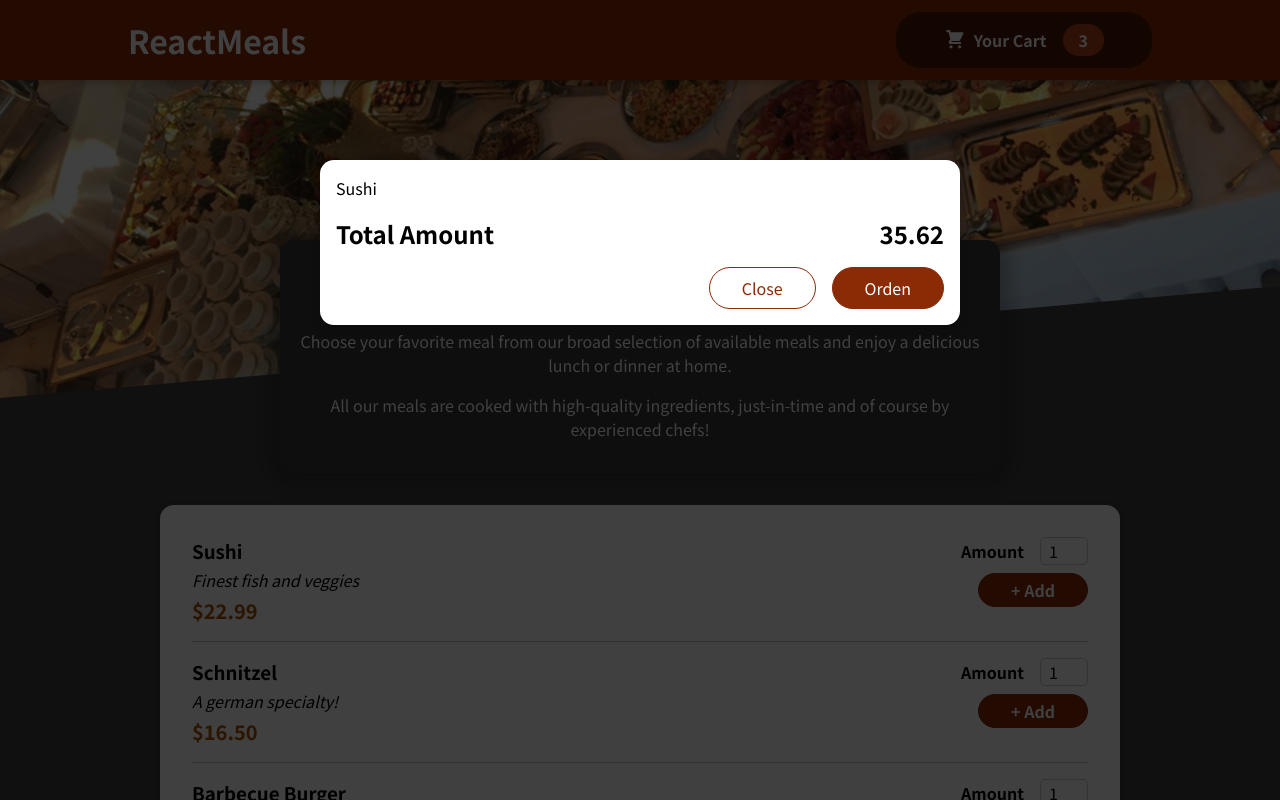
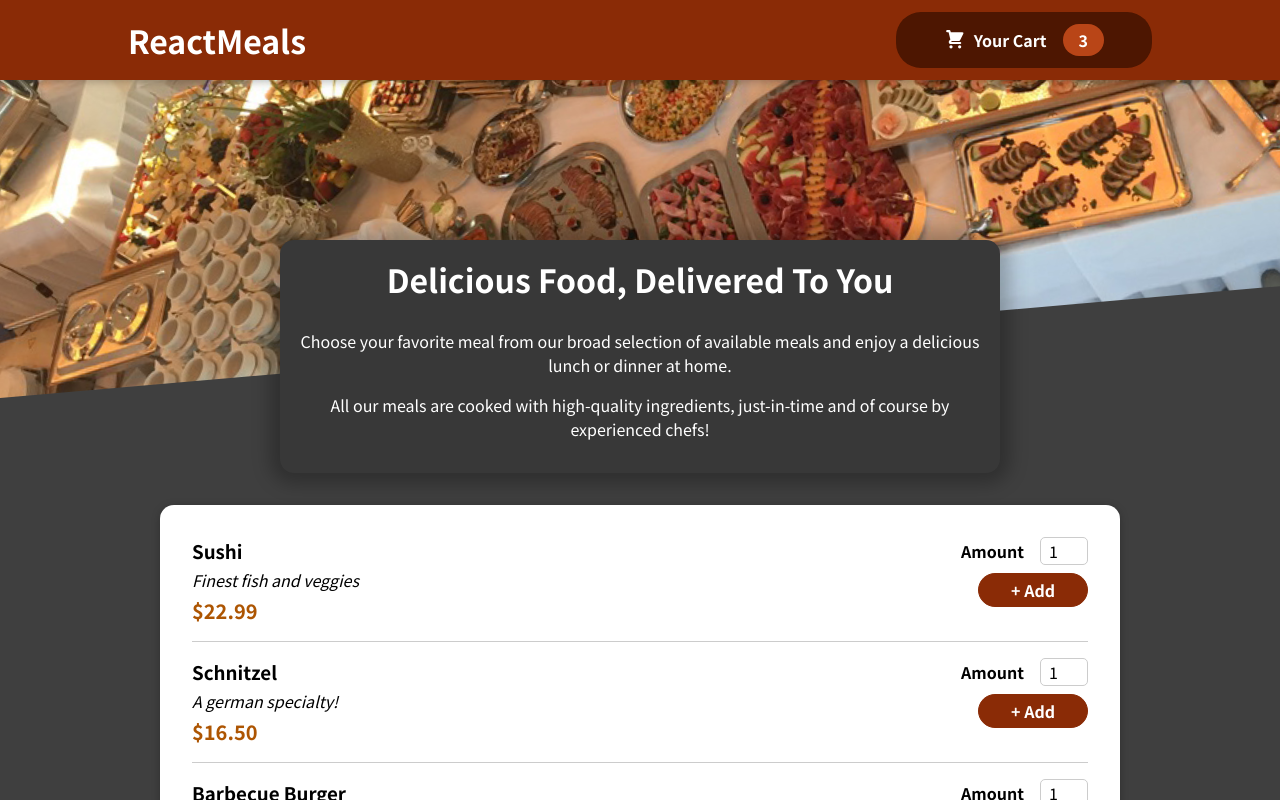
Before and after one commit to JoseManuelMunozManzano/react-food-order-app, a React (Create React App) app: page / in a window 1280 px wide. Shown: the top 800 px of the page. Built offline with nearby package versions, Linux system fonts and the light colour scheme.

Commit message:
Se añade state para que aparezca y desaparezca el Total

```diff
--- a/src/App.js
+++ b/src/App.js
@@ -1,12 +1,23 @@
+import { useState } from 'react';
 import Cart from './components/Cart/Cart';
 import Header from './components/Layout/Header';
 import Meals from './components/Meals/Meals';
 
 function App() {
+  const [cartIsShown, setCartIsShown] = useState(false);
+
+  const showCartHandler = () => {
+    setCartIsShown(true);
+  };
+
+  const hideCartHandler = () => {
+    setCartIsShown(false);
+  };
+
   return (
     <>
-      <Cart />
-      <Header />
+      {cartIsShown && <Cart onClose={hideCartHandler} />}
+      <Header onShowCart={showCartHandler} />
       <main>
         <Meals />
       </main>
--- a/src/components/Cart/Cart.js
+++ b/src/components/Cart/Cart.js
@@ -11,14 +11,16 @@
   );
 
   return (
-    <Modal>
+    <Modal onClose={props.onClose}>
       {cartItems}
       <div className={classes.total}>
         <span>Total Amount</span>
         <span>35.62</span>
       </div>
       <div className={classes.actions}>
-        <button className={classes['button--alt']}>Close</button>
+        <button className={classes['button--alt']} onClick={props.onClose}>
+          Close
+        </button>
         <button className={classes.button}>Orden</button>
       </div>
     </Modal>
--- a/src/components/Layout/Header.js
+++ b/src/components/Layout/Header.js
@@ -7,7 +7,7 @@
     <>
       <header className={classes.header}>
         <h1>ReactMeals</h1>
-        <HeaderCartButton />
+        <HeaderCartButton onClick={props.onShowCart} />
       </header>
       <div className={classes['main-image']}>
         <img src={mealsImage} alt="A table full of delicious food!" />
--- a/src/components/Layout/HeaderCartButton.js
+++ b/src/components/Layout/HeaderCartButton.js
@@ -3,7 +3,7 @@
 
 const HeaderCartButton = (props) => {
   return (
-    <button className={classes.button}>
+    <button className={classes.button} onClick={props.onClick}>
       <span className={classes.icon}>
         <CartIcon />
       </span>
--- a/src/components/UI/Modal.js
+++ b/src/components/UI/Modal.js
@@ -2,7 +2,7 @@
 import classes from './Modal.module.css';
 
 const Backdrop = (props) => {
-  return <div className={classes.backdrop} />;
+  return <div className={classes.backdrop} onClick={props.onClose} />;
 };
 
 const ModalOverlay = (props) => {
@@ -22,7 +22,7 @@
       {/* <Backdrop /> */}
       {/* <ModalOverlay>{props.children}</ModalOverlay> */}
 
-      {ReactDOM.createPortal(<Backdrop />, portalElement)}
+      {ReactDOM.createPortal(<Backdrop onClose={props.onClose} />, portalElement)}
       {ReactDOM.createPortal(<ModalOverlay>{props.children}</ModalOverlay>, portalElement)}
     </>
   );
```
Also changed, not shown: 1 other file (tests, documents, lock files or other folders).
